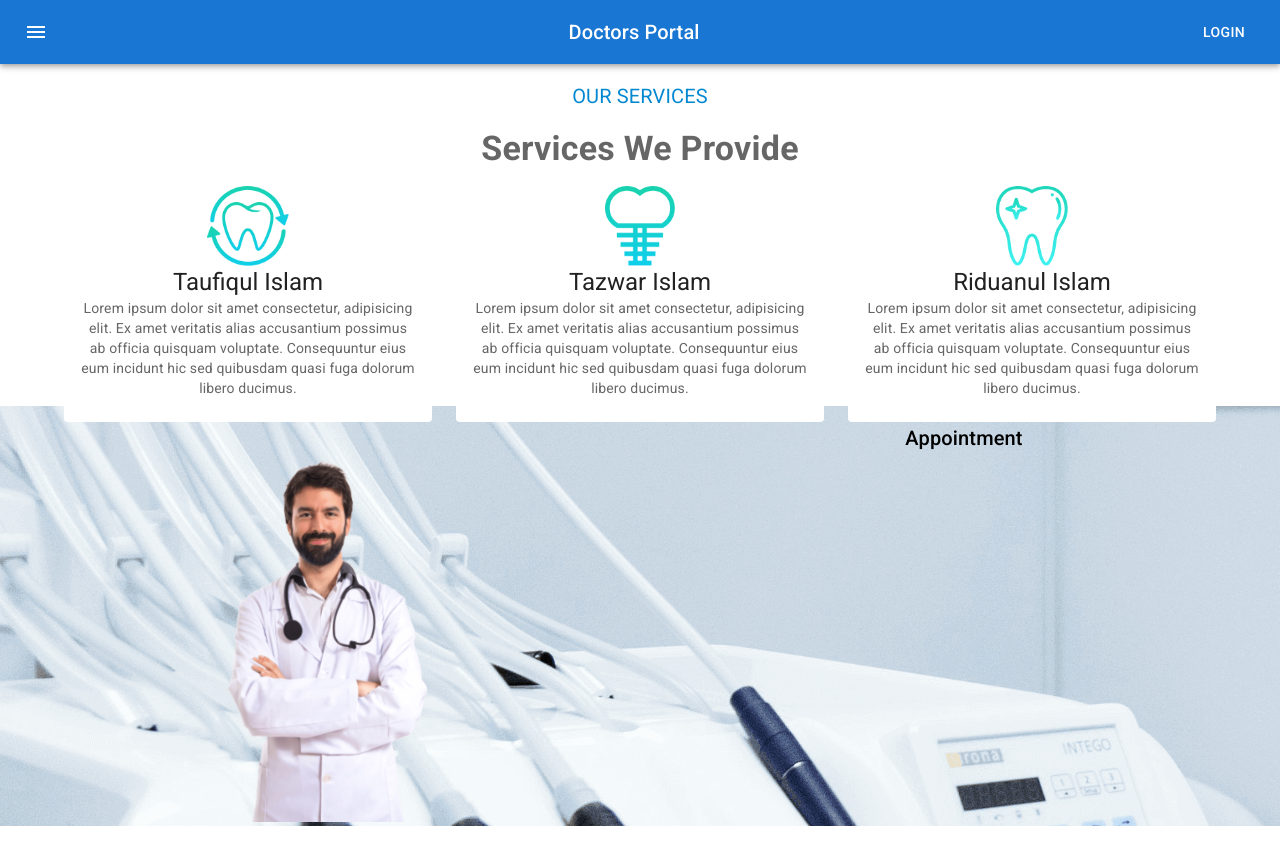
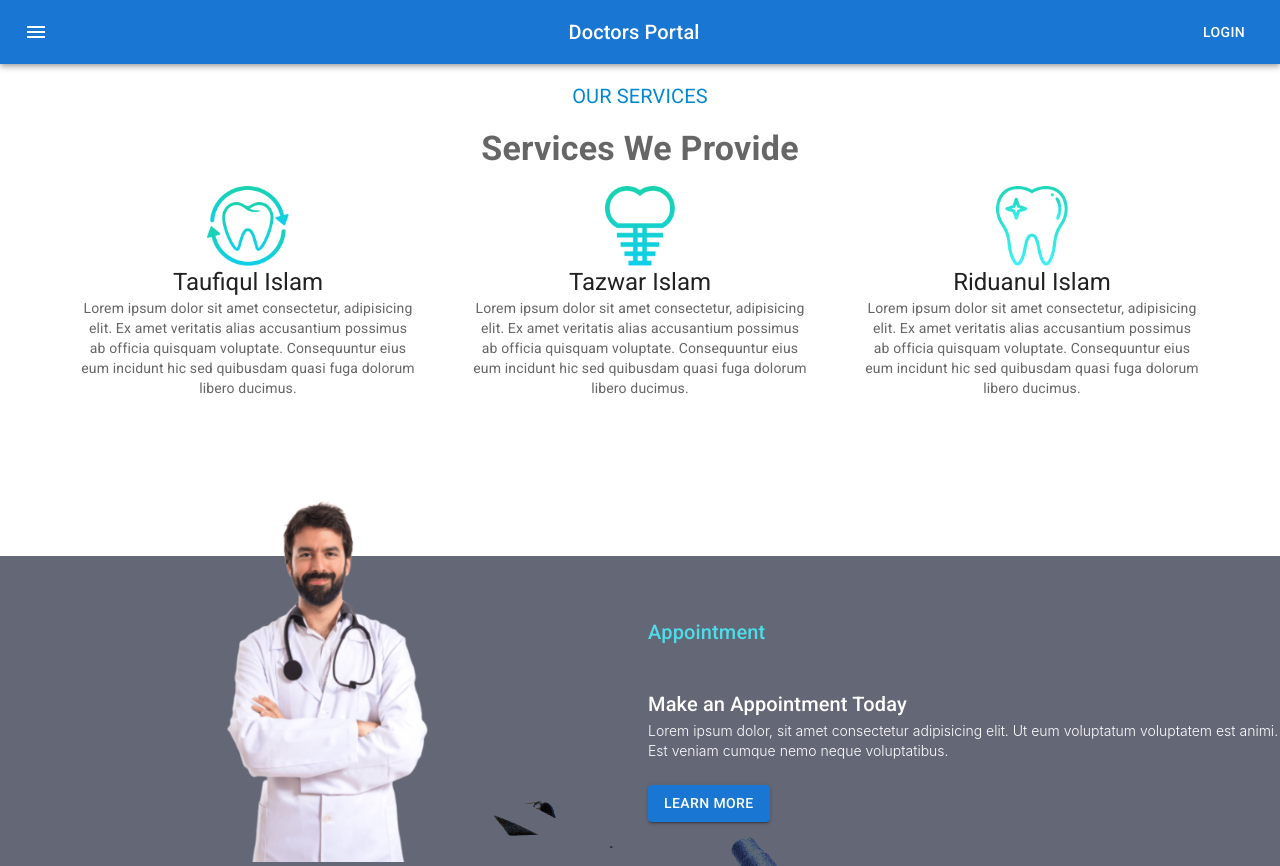
Before and after one commit to Taufiqul7756/Doctors-portal-client, a React (Create React App) app: page / in a window 1280 px wide. Before the commit the page ends 826 px from the top, so only its background shows below. Built offline with nearby package versions, Linux system fonts and the light colour scheme.

Commit message:
80% Appointment section Done

```diff
--- a/src/Pages/AppoimtmentBanner/AppointmentBanner.js
+++ b/src/Pages/AppoimtmentBanner/AppointmentBanner.js
@@ -4,20 +4,74 @@ import Grid from "@mui/material/Grid";
 import Typography from "@mui/material/Typography";
 import doctor from "../../../src/images/doctor.png";
 import bg from "../../../src/images/appointment-bg.png";
+import { Button } from "@mui/material";
 
-const appointmentBg = {
+const appointmentBanner = {
   background: `url(${bg})`,
+  marginTop: "150px",
+  backgroundColor: "rgba(100, 103, 118)",
+  backgroundBlendMode: "darken ,luminosity",
 };
 
 const AppointmentBanner = () => {
   return (
-    <Box style={appointmentBg} sx={{ flexGrow: 1 }}>
+    <Box style={appointmentBanner} sx={{ flexGrow: 1 }}>
       <Grid container spacing={2}>
         <Grid item xs={12} md={6}>
-          <img style={{ width: "400px" }} src={doctor} alt="" />
+          <img
+            style={{ width: "400px", marginTop: "-110px" }}
+            src={doctor}
+            alt=""
+          />
         </Grid>
-        <Grid item xs={12} md={6}>
-          <Typography variant="h6">Appointment</Typography>
+        <Grid
+          sx={{
+            display: "flex",
+            justifyContent: "flex-start",
+            textAlign: "left",
+            alignItems: "center",
+          }}
+          item
+          xs={12}
+          md={6}
+        >
+          <Box>
+            <Typography
+              sx={{ mb: 5 }}
+              style={{ color: "rgba(78, 220, 232)" }}
+              variant="h6"
+            >
+              Appointment
+            </Typography>
+            <Typography
+              // sx={{ mb: 3 }}
+              style={{ color: "rgba(255, 255, 255)" }}
+              variant="h6"
+            >
+              Make an Appointment Today
+            </Typography>
+            <Typography
+              style={{
+                color: "rgba(255, 255, 255)",
+                fontSize: 14,
+                fontWeight: "300",
+              }}
+              variant="h6 "
+              sx={{ my: 5 }}
+            >
+              Lorem ipsum dolor, sit amet consectetur adipisicing elit. Ut eum
+              voluptatum voluptatem est animi. Est veniam cumque nemo neque
+              voluptatibus.
+            </Typography>
+
+            <Button
+              sx={{ display: "flex" }}
+              style={{ marginTop: "25px" }}
+              variant="contained"
+            >
+              Learn More
+            </Button>
+          </Box>
         </Grid>
       </Grid>
     </Box>
```
